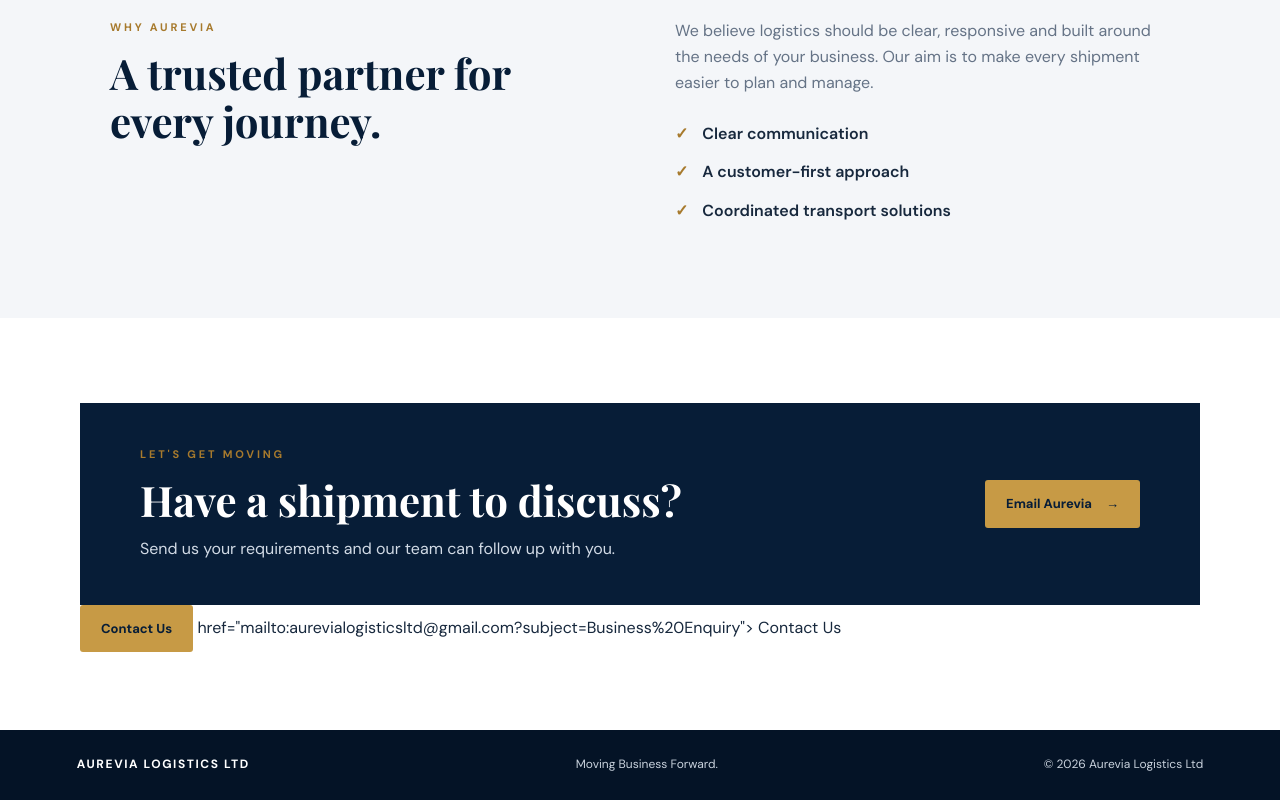
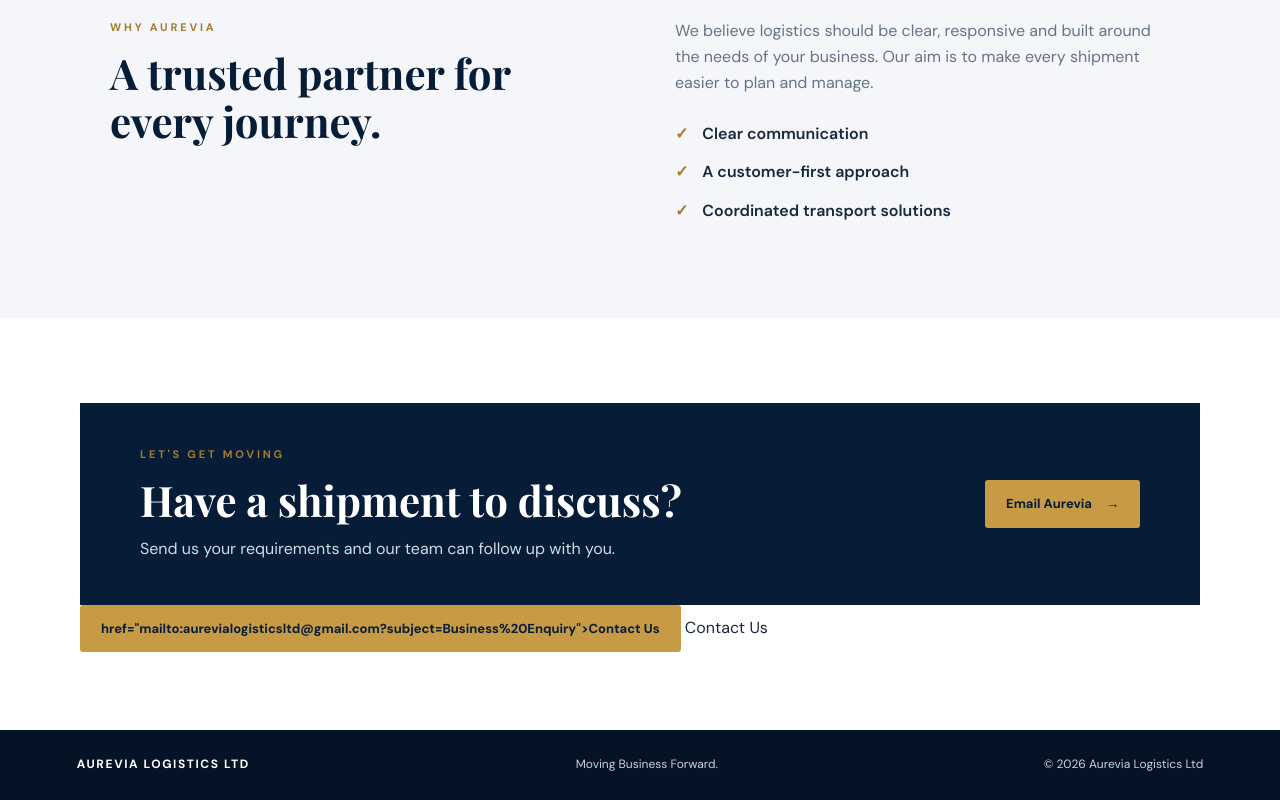
Before and after one commit to LMEliteFreightLTD/aurevia-logistics-website, a plain HTML site: page index.html in a window 1280 px wide. Shown: the part 1041-1841 px from the top of the page. Drawn offline with nearby package versions, Linux system fonts and the light colour scheme.

Commit message:
Update index.html

```diff
--- a/index.html
+++ b/index.html
@@ -90,7 +90,7 @@
         </div>
         <a class="button button-gold" href="mailto:aurevialogisticsltd@gmail.com?subject=Logistics%20enquiry">Email Aurevia <span aria-hidden="true">→</span></a>
       </div>
-      <a class="button button-gold" href="mailto:aurevialogistics@gmail.com?subject=Logistics%20enquiry">Contact Us </a> href="mailto:aurevialogisticsltd@gmail.com?subject=Business%20Enquiry">
+      <a class="button button-gold" </a> href="mailto:aurevialogisticsltd@gmail.com?subject=Business%20Enquiry">Contact Us </a>
 Contact Us
 </a>
     </section>
```
